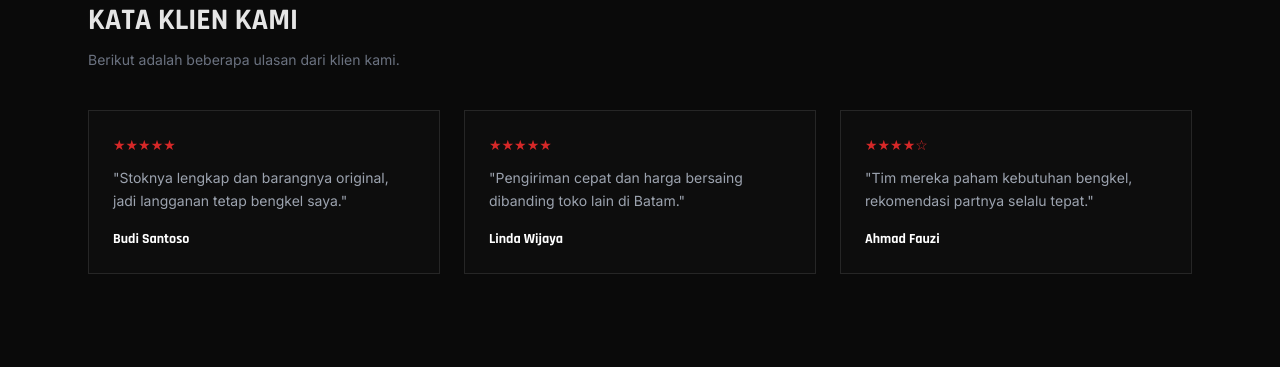
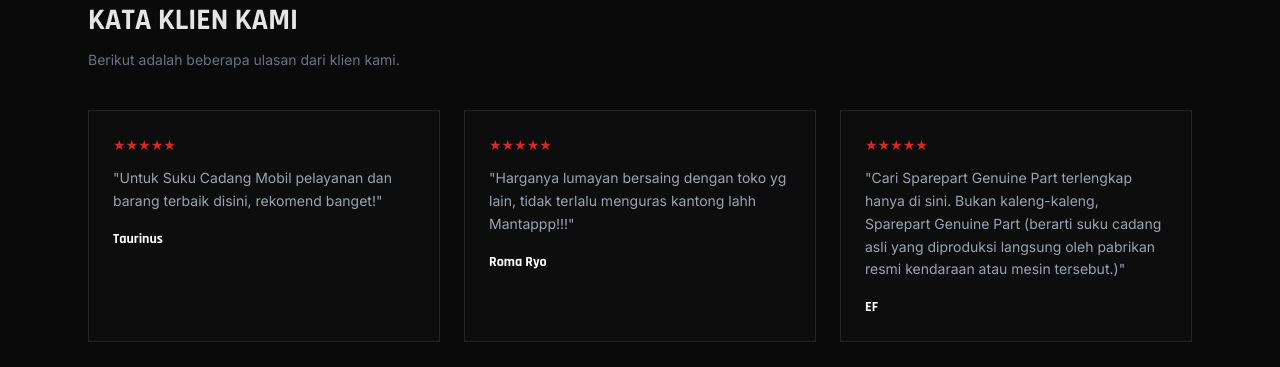
Before and after one commit to prancerss/smbbautoparts, a React (Vite) app: page / in a window 1280 px wide. Shown: the part 3600-3967 px from the top of the page. Built offline with nearby package versions, Linux system fonts and the light colour scheme.

Commit message:
Update Contact Form

```diff
--- a/src/App.jsx
+++ b/src/App.jsx
@@ -73,9 +73,9 @@ const products = [
   { t: "Perlengkapan Mobil", d: "Aksesoris dan perlengkapan tambahan untuk kenyamanan berkendara.", img: perlengkapan },
 ]
 const testimonials = [
-  { n: "Budi Santoso", r: "Stoknya lengkap dan barangnya original, jadi langganan tetap bengkel saya.", stars: 5 },
-  { n: "Linda Wijaya", r: "Pengiriman cepat dan harga bersaing dibanding toko lain di Batam.", stars: 5 },
-  { n: "Ahmad Fauzi", r: "Tim mereka paham kebutuhan bengkel, rekomendasi partnya selalu tepat.", stars: 4 },
+  { n: "Taurinus", r: "Untuk Suku Cadang Mobil pelayanan dan barang terbaik disini, rekomend banget!", stars: 5 },
+  { n: "Roma Ryo", r: "Harganya lumayan bersaing dengan toko yg lain, tidak terlalu menguras kantong lahh Mantappp!!!", stars: 5 },
+  { n: "EF", r: "Cari Sparepart Genuine Part terlengkap hanya di sini. Bukan kaleng-kaleng, Sparepart Genuine Part (berarti suku cadang asli yang diproduksi langsung oleh pabrikan resmi kendaraan atau mesin tersebut.)", stars: 5 },
 ]
 
 const whatsappNumbers = [
```
